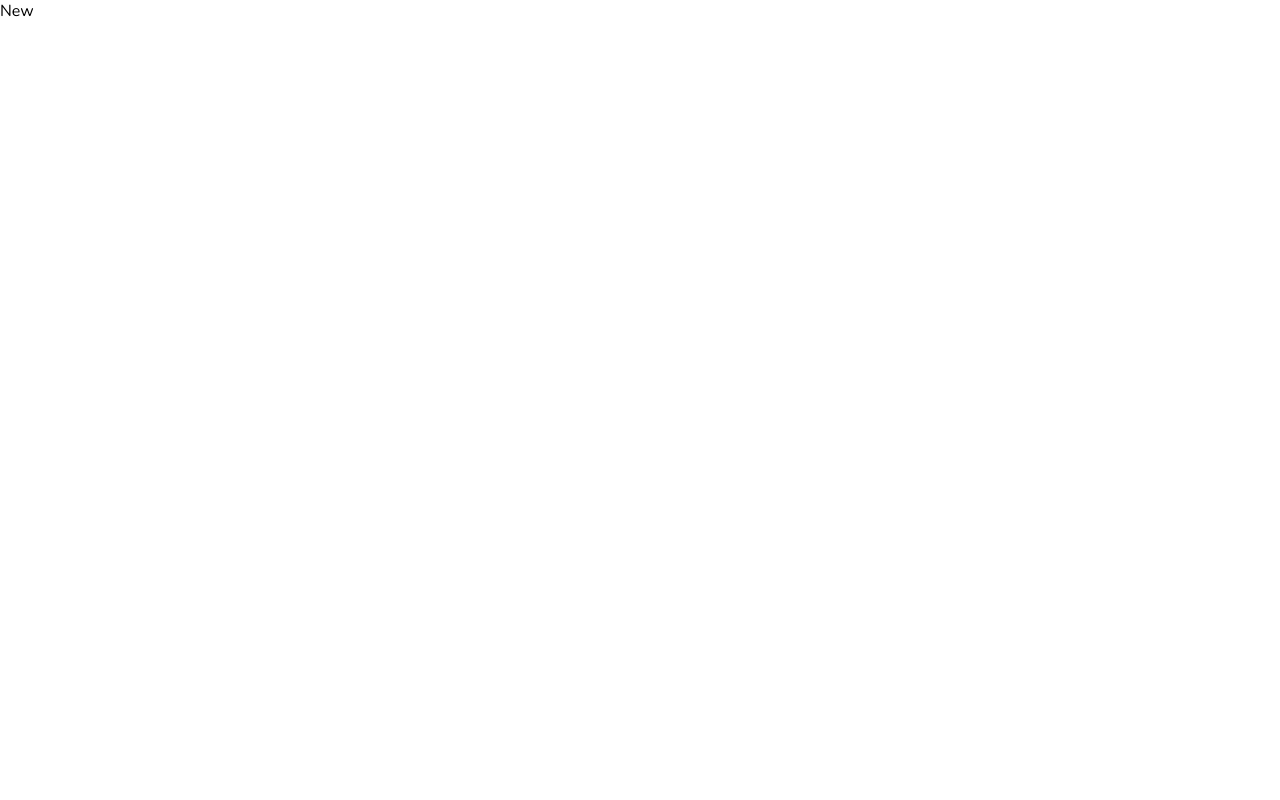
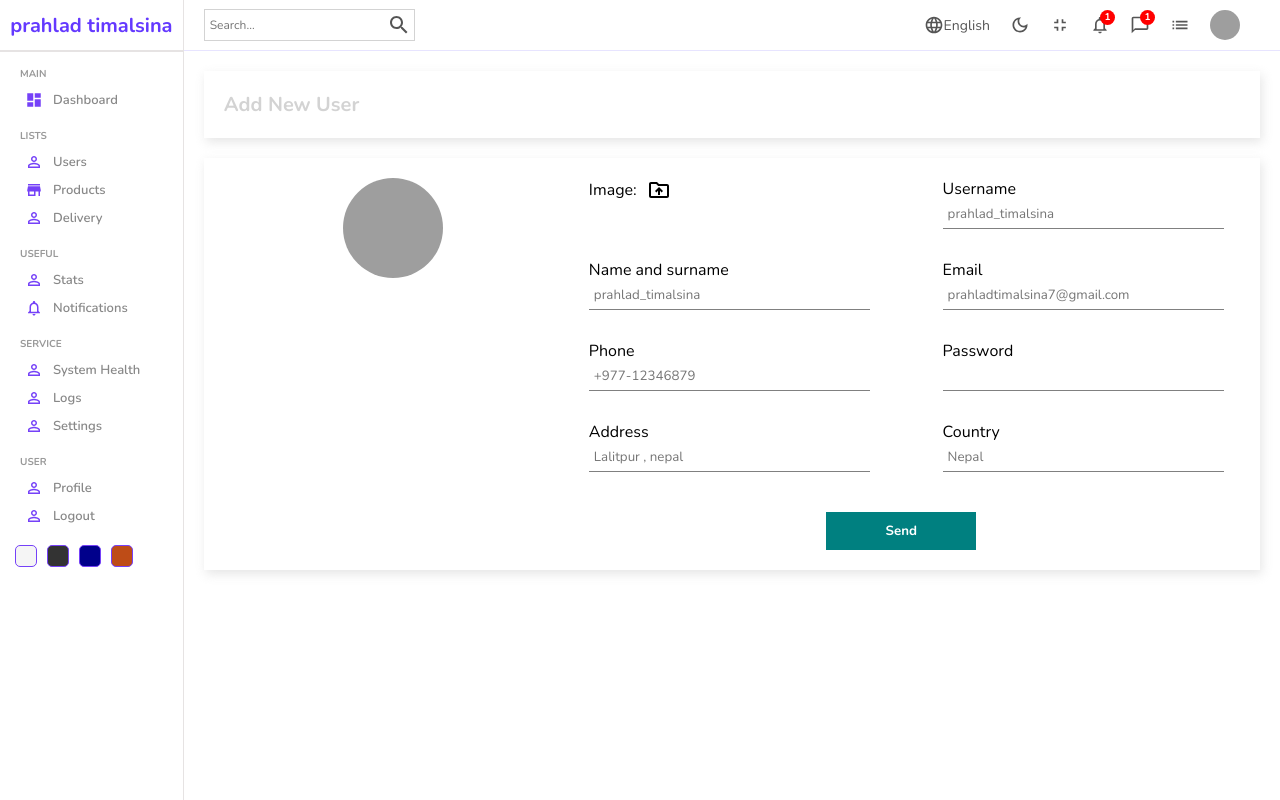
Before and after one commit to prahladtimalsina/React-Admin-Dashboard, a React (Create React App) app: page /users/new in a window 1280 px wide. Built offline with nearby package versions, Linux system fonts and the light colour scheme; grey boxes are pictures that could not be loaded.

Commit message:
New user form create and render

```diff
--- a/src/pages/new/New.jsx
+++ b/src/pages/new/New.jsx
@@ -1,8 +1,66 @@
 import "./new.scss"
+import Sidebar from "../../components/sidebar/Sidebar";
+import Navbar from "../../components/navbar/Navbar";
+import DriveFolderUploadOutlinedIcon from "@mui/icons-material/DriveFolderUploadOutlined";
 const New = () => {
   return (
-    <div>New</div>
-  )
-}
+    <div className="new">
+      <Sidebar />
+      <div className="newContainer">
+        <Navbar />
+        <div className="top">
+          <h1>Add New User</h1>
+        </div>
+        <div className="bottom">
+          <div className="left">
+            <img
+              src="https://icon-library.com/images/no-image-icon/no-image-icon-0.jpg"
+              alt=""
+            />
+          </div>
+          <div className="right">
+            <form>
+              <div className="formInput">
+                <label htmlFor="file">
+                  Image: <DriveFolderUploadOutlinedIcon className="icon" />
+                </label>
+                <input type="file" id="file" style={{ display: "none" }} />
+              </div>
+              <div className="formInput">
+                <label>Username</label>
+                <input type="text" placeholder="prahlad_timalsina" />
+              </div>
+              <div className="formInput">
+                <label>Name and surname</label>
+                <input type="text" placeholder="prahlad_timalsina" />
+              </div>
+              <div className="formInput">
+                <label>Email</label>
+                <input type="email" placeholder="prahladtimalsina7@gmail.com" />
+              </div>
+              <div className="formInput">
+                <label>Phone</label>
+                <input type="text" placeholder="+977-12346879" />
+              </div>
+              <div className="formInput">
+                <label>Password</label>
+                <input type="password" />
+              </div>
+              <div className="formInput">
+                <label>Address</label>
+                <input type="text" placeholder="Lalitpur , nepal" />
+              </div>
+              <div className="formInput">
+                <label>Country</label>
+                <input type="text" placeholder="Nepal" />
+              </div>
+              <button>Send</button>
+            </form>
+          </div>
+        </div>
+      </div>
+    </div>
+  );
+};
 
 export default New
--- a/src/pages/new/new.scss
+++ b/src/pages/new/new.scss
@@ -0,0 +1,75 @@
+.new{
+    width: 100%;
+    display: flex;
+
+    .newContainer{
+        flex: 6;
+
+        .top,.bottom{
+            -web-kit-box-shadow: 2px 4px 10px rgba(0,0,0,0.47);
+            box-shadow:2px 4px 10px rgba(201,201,201,0.47);
+            padding: 20px;
+            margin:  20px;
+            display: flex;
+
+            h1{
+                color: lightgray;
+                font-size: 20px;
+            }
+
+            .left{
+                flex: 1;
+                text-align: center;
+                img{
+                    width: 100px;
+                    height: 100px;
+                    border-radius: 50%;
+                    object-fit: cover;
+                }
+            }
+            .right{
+                flex: 2;
+
+                form{
+                    display: flex;
+                    flex-wrap: wrap;
+                    gap: 30px;
+                    justify-content: space-around;
+
+                    label{
+                        display: flex;
+                        align-items: center;
+                        gap: 10px;
+
+                        .icon{
+                            cursor: pointer;
+                        }
+                    }
+
+                    .formInput{
+                        width: 40%;
+
+                        input{
+                            width: 100%;
+                            padding: 5px;
+                            border: none;
+                            border-bottom: 1px solid gray;
+                        }
+
+                    }
+
+                    button{
+                        width: 150px;
+                        padding: 10px;
+                        border: none;
+                        background-color: teal;
+                        color: white;
+                        font-weight: bold;
+                        cursor: pointer;
+                        margin-top: 10px;
+                    }
+                }
+            }
+        }
+    }
+}
```
